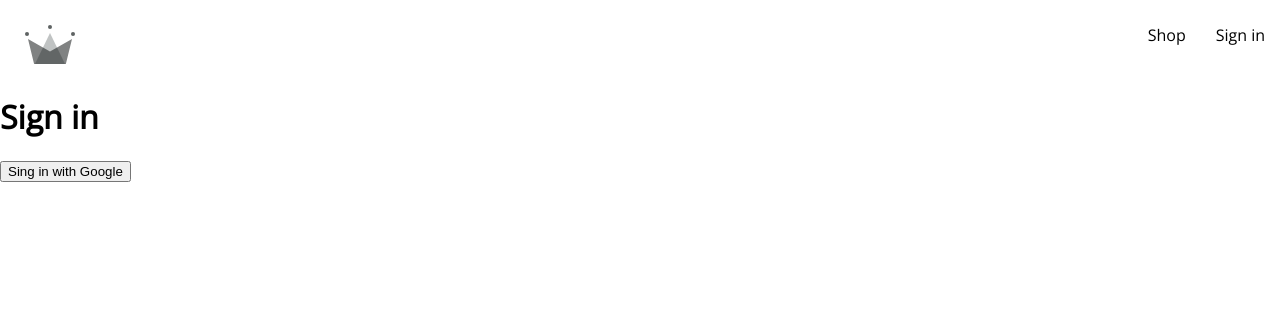
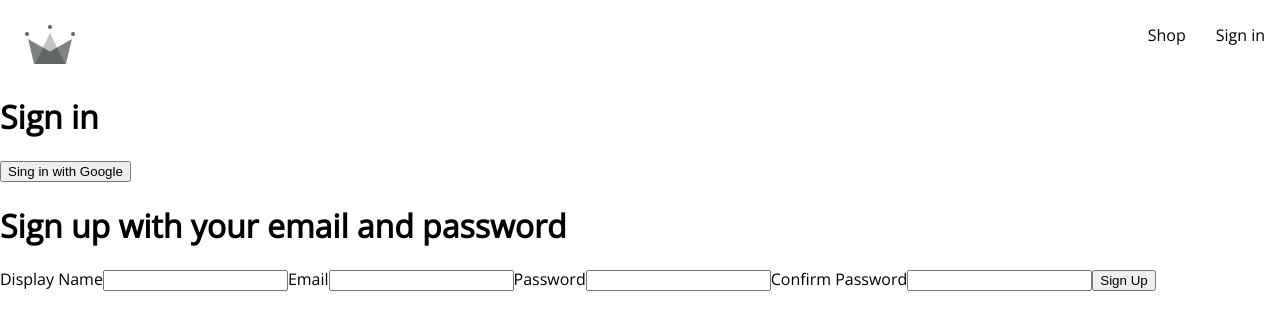
Before and after one commit to rgdmprmd/akira-clothing, a React (Create React App) app: page /sign-in in a window 1280 px wide. Shown: the top 330 px of the page. Built offline with nearby package versions, Linux system fonts and the light colour scheme.

Commit message:
Setup sign in with email and password form

```diff
--- /dev/null
+++ b/src/components/sign-up-form/sign-up-form.component.jsx
@@ -0,0 +1,39 @@
+import React, { useState } from "react";
+
+const defaultFormFields = {
+	displayName: "",
+	email: "",
+	password: "",
+	confirmPassword: "",
+};
+
+const SignUpForm = () => {
+	const [formFields, setFormFields] = useState(defaultFormFields);
+	const { displayName, email, password, confirmPassword } = formFields;
+
+	const handleChange = (event) => {
+		const { name, value } = event.target;
+
+		setFormFields({ ...formFields, [name]: value });
+	};
+
+	return (
+		<div>
+			<h1>Sign up with your email and password</h1>
+			<form onSubmit={() => {}}>
+				<label htmlFor="">Display Name</label>
+				<input type="text" required onChange={handleChange} name="displayName" value={displayName} />
+				<label htmlFor="">Email</label>
+				<input type="email" required onChange={handleChange} name="email" value={email} />
+				<label htmlFor="">Password</label>
+				<input type="password" required onChange={handleChange} name="password" value={password} />
+				<label htmlFor="">Confirm Password</label>
+				<input type="password" required onChange={handleChange} name="confirmPassword" value={confirmPassword} />
+
+				<button type="submit">Sign Up</button>
+			</form>
+		</div>
+	);
+};
+
+export default SignUpForm;
--- a/src/routes/sign-in/sign-in.component.jsx
+++ b/src/routes/sign-in/sign-in.component.jsx
@@ -1,5 +1,6 @@
 import React from "react";
 import { signInWithGooglePopup, createUserDocument } from "../../utils/firebase/firebase.utils";
+import SignUpForm from "../../components/sign-up-form/sign-up-form.component";
 
 const SignIn = () => {
 	const logGoogleUser = async () => {
@@ -12,6 +13,8 @@
 		<div>
 			<h1>Sign in</h1>
 			<button onClick={logGoogleUser}>Sing in with Google</button>
+
+			<SignUpForm />
 		</div>
 	);
 };
```
